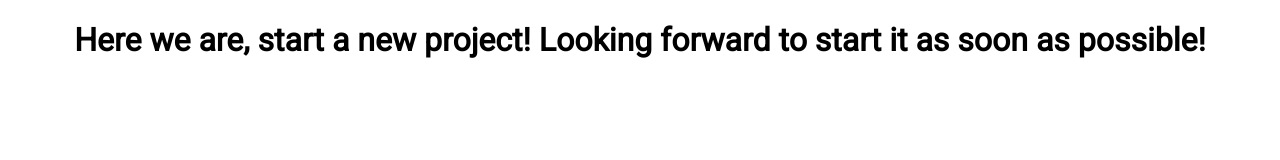
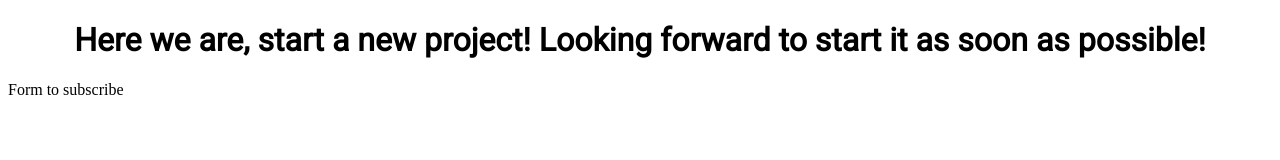
Before and after one commit to KiradesignJS/interiorProject, a plain HTML site: page index.html in a window 1280 px wide. Drawn offline with Linux system fonts and the light colour scheme.

Commit message:
html tags

```diff
--- a/index.html
+++ b/index.html
@@ -14,6 +14,10 @@
     <container>
         <h1>Here we are, start a new project! Looking forward to start it as soon as possible!</h1>
     </container>
+
+    <form>
+        Form to subscribe
+    </form>
     <footer>
 
     </footer>
```
